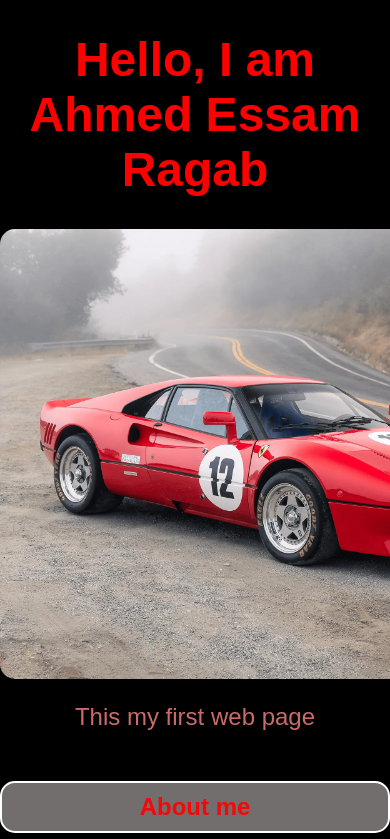
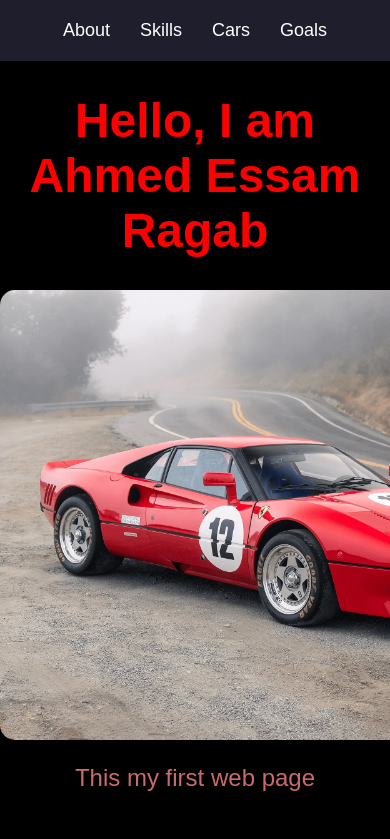
Before and after one commit to Akeraaa/web-course, a plain HTML site: page index.html in a window 390 px wide. Shown: the top 839 px of the page. Drawn offline with Linux system fonts and the light colour scheme.

Commit message:
Add navigation bar and responsive cards

```diff
--- a/index.html
+++ b/index.html
@@ -4,24 +4,32 @@
 <head>
     <meta charset="UTF-8">
     <title>My First Page </title>
+    <meta name="viewport" content="width=device-width, initial-scale=1.0">
+    <title>My First Page </title>
     <link rel="stylesheet" href="style.css">
 </head>
 
 <body>
+    <nav class="menu">
+    <a href="#about">About</a>
+    <a href="#skills">Skills</a>
+    <a href="#cars">Cars</a>
+    <a href="#goals">Goals</a>
+</nav>
     <h1>Hello, I am Ahmed Essam Ragab</h1>
     <img src="car.webp" alt="A red sports car" width="600">
     <p class="intro">This my first web page</p>
-    <h2>About me</h2>
+   <h2 id="about">About me</h2>
 
     <p class="intro">I am a mechatronics engineer and I am learning web</p>
-    <h2>My Skill</h2>
+    <h2 id="skills">My Skill</h2>
     <ul class="intro">
         <li>Reading</li>
         <li>Boxing</li>
         <li>Play vedio games</li>
 
     </ul>
-    <h2>My favorit Car</h2>
+    <h2 id="cars">My favorit Car</h2>
     <div class="cars">
         <div class="car">Audi R8</div>
         <div class="car">Camaro</div>
@@ -34,7 +42,7 @@
         <li> <a href="https://outlook.cloud.microsoft/mail?ui=en-US&rs=US">go to Outlook</a></li>
 
     </ol>
-    <h2>My Goals</h2>
+    <h2 id="goals">My Goals</h2>
     <ul class="intro">
         <li>takeing master</li>
         <li>learn how to be a developer</li>
--- a/style.css
+++ b/style.css
@@ -65,4 +65,33 @@ h2:hover {
     display: flex;
     gap: 50px;
     justify-content: center;
+
 }
+.car:hover {
+    background-color: rgb(120, 30, 30);
+}
+.menu {
+    display: flex;
+    justify-content: center;
+    gap: 30px;
+    padding: 20px;
+    background-color: rgb(30, 30, 45);
+}
+.menu a {
+    color: white;
+    text-decoration: none;
+    font-size: 18px;
+}
+.menu a:hover {
+    color: red;
+}
+
+.menu a:active {
+    color: rgb(104, 104, 104);
+    cursor: grabbing;
+}
+@media (max-width: 600px) {
+    .cars {
+        flex-direction: column;
+    }
+}
```
